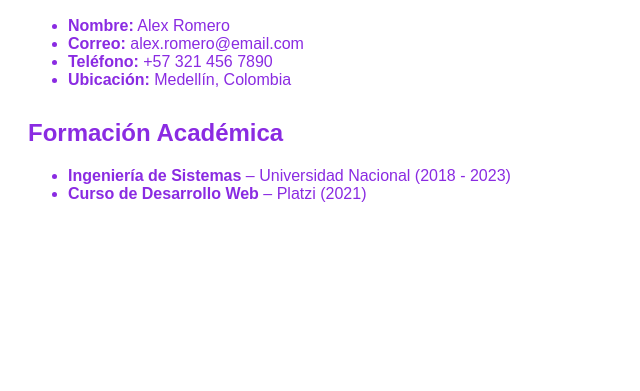
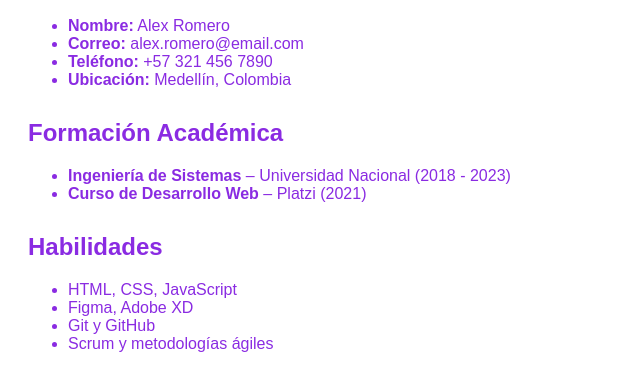
Before and after one commit to dinamarcano/hoja-de-vidas, a plain HTML site: page index.html in a window 1280 px wide. Shown: the part 139-530 px from the top of the page, without its empty margins (0-640 px from the left). Drawn offline with Linux system fonts and the light colour scheme.

Commit message:
Sección:habilidades

```diff
--- a/index.html
+++ b/index.html
@@ -27,6 +27,15 @@
     <li><strong>Curso de Desarrollo Web</strong> – Platzi (2021)</li>
   </ul>
 </section>
+<section id="habilidades">
+  <h2>Habilidades</h2>
+  <ul>
+    <li>HTML, CSS, JavaScript</li>
+    <li>Figma, Adobe XD</li>
+    <li>Git y GitHub</li>
+    <li>Scrum y metodologías ágiles</li>
+  </ul>
+</section>
   </main>
 </body>
 </html>
```
